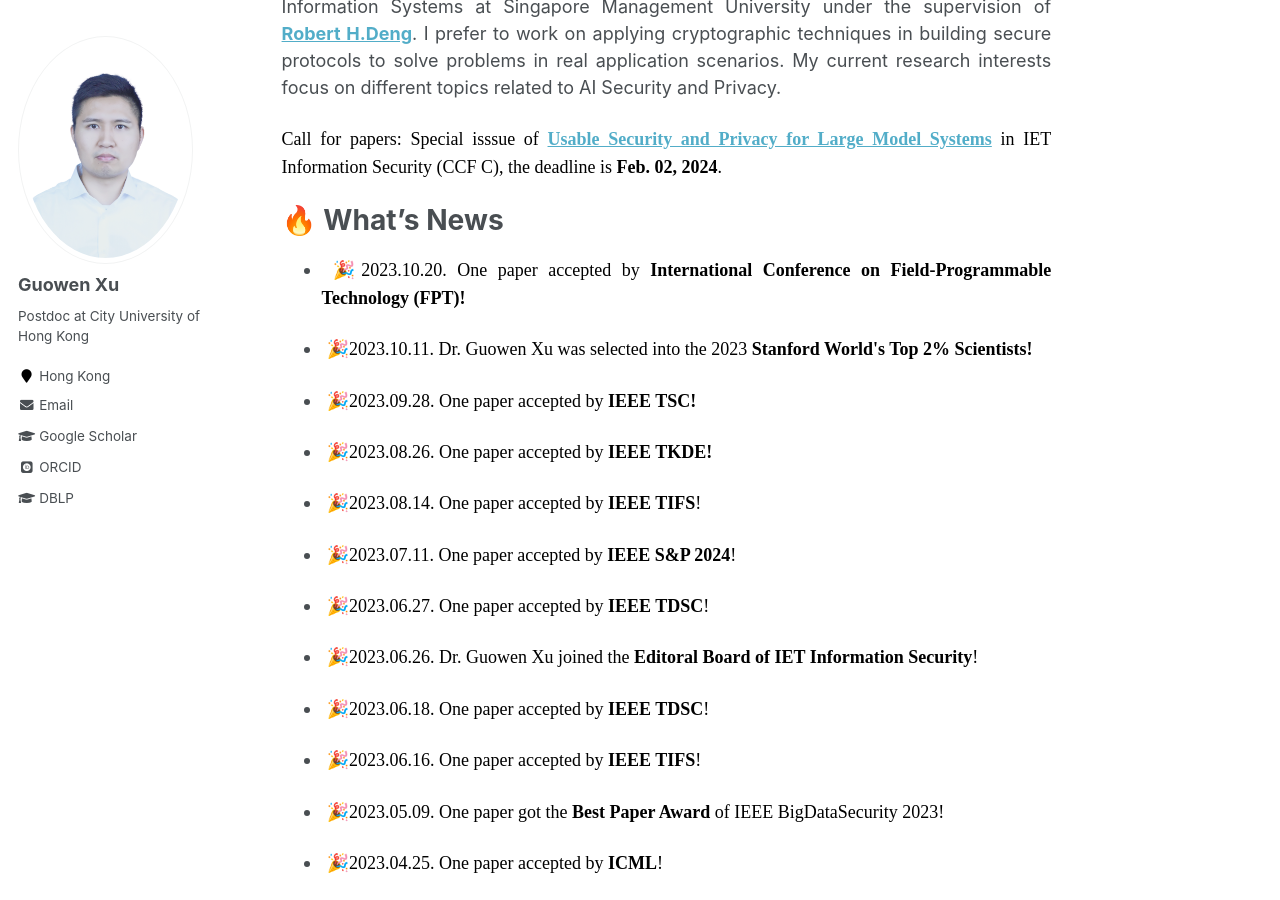
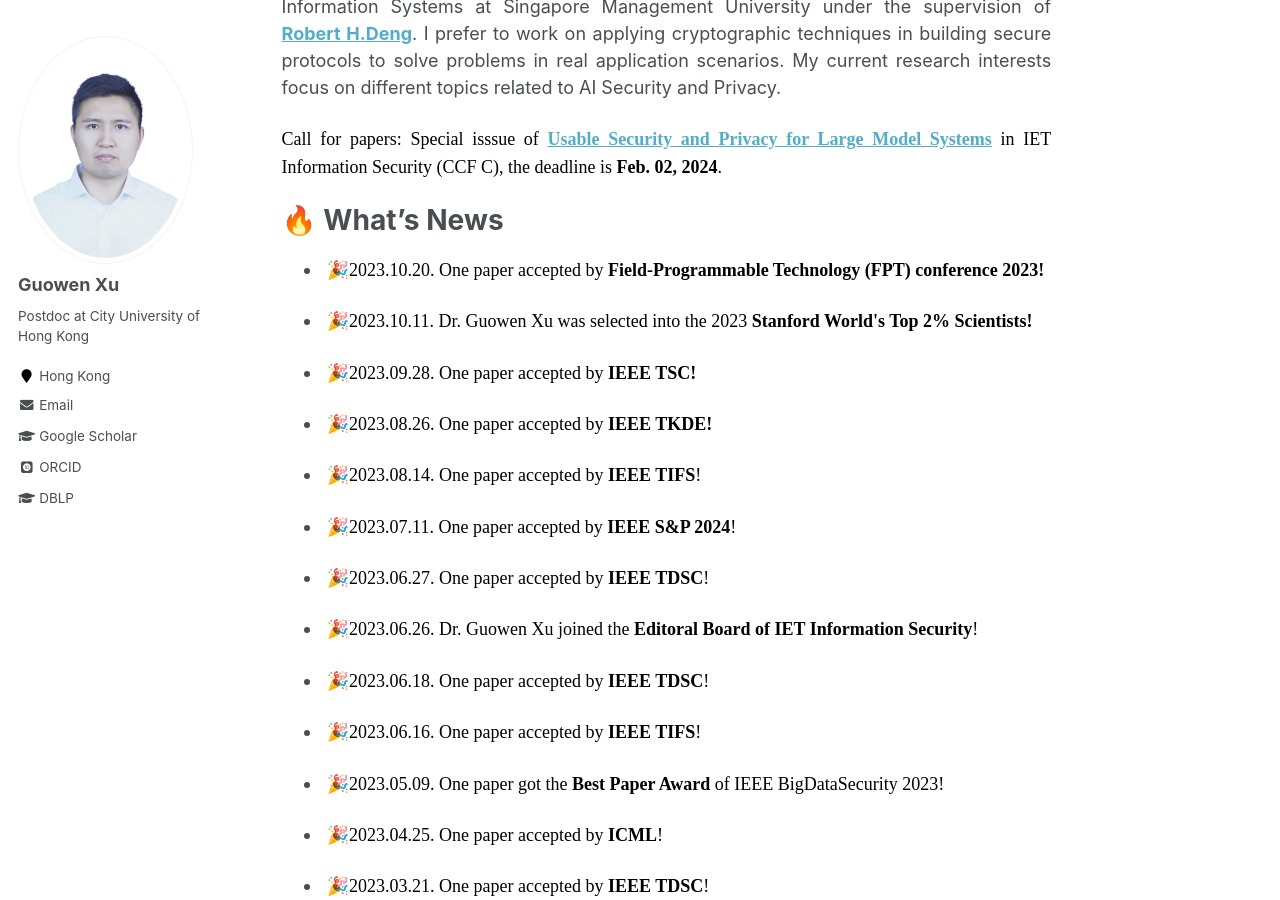
Before and after one commit to Guowen-xu/guowen-xu.github.io, a Jekyll site: the page built from _pages/about.md, in a window 1280 px wide and 900 px high, scrolled down 302 px. Built offline with Jekyll 4.4.1, drawn with Linux system fonts in a browser that asks for light colours; some web fonts are replaced.

Commit message:
Update about.md

```diff
--- a/_pages/about.md
+++ b/_pages/about.md
@@ -15,7 +15,7 @@ redirect_from:
 
   🔥 What's News
 ======
-- <p align="justify"> &nbsp;🎉<font face="Times New Roman" color=black size=4>2023.10.20. One paper accepted by <b> International Conference on Field-Programmable Technology (FPT)!</b></font></p>
+- <p align="justify"> &nbsp;🎉<font face="Times New Roman" color=black size=4>2023.10.20. One paper accepted by <b>  Field-Programmable Technology (FPT) conference 2023!</b></font></p>
 - <p align="justify"> &nbsp;🎉<font face="Times New Roman" color=black size=4>2023.10.11. Dr. Guowen Xu was selected into the 2023 <b>Stanford World's Top 2% Scientists!</b></font></p>
 - <p align="justify"> &nbsp;🎉<font face="Times New Roman" color=black size=4>2023.09.28. One paper accepted by <b>IEEE TSC!</b></font></p>
 - <p align="justify"> &nbsp;🎉<font face="Times New Roman" color=black size=4>2023.08.26. One paper accepted by <b>IEEE TKDE!</b></font></p>
```
